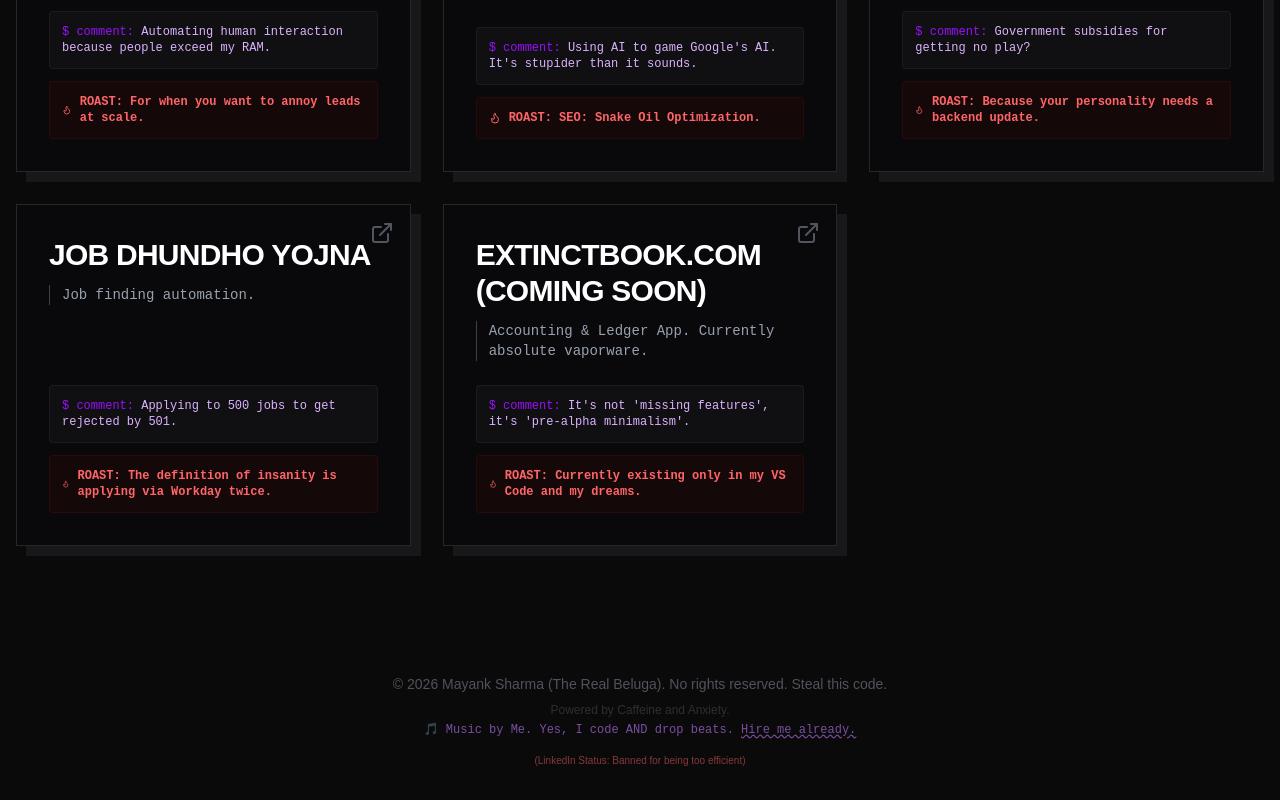
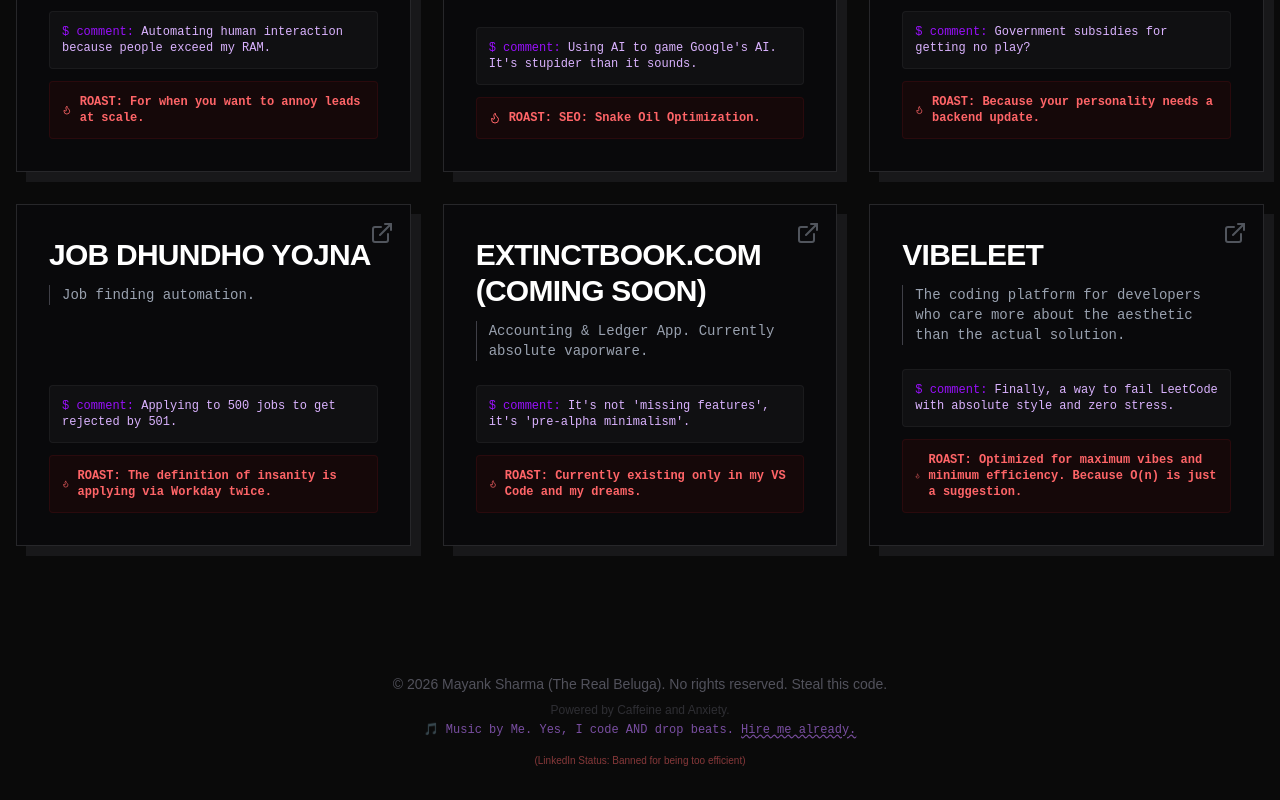
Before and after one commit to NapsterMayank/myPortfolio, a Next.js app: page / in a window 1280 px wide. Shown: the part 1743-2543 px from the top of the page. Built offline with nearby package versions, Linux system fonts and the light colour scheme.

Commit message:
vibeleet project

```diff
--- a/src/components/Projects.tsx
+++ b/src/components/Projects.tsx
@@ -67,6 +67,13 @@ const projects: Project[] = [
     description: "Accounting & Ledger App. Currently absolute vaporware.",
     sarcasticComment: "It's not 'missing features', it's 'pre-alpha minimalism'.",
     roast: "Currently existing only in my VS Code and my dreams."
+  },
+  {
+    title: "VibeLeet",
+    url: "https://vibeleet.xyz",
+    description: "The coding platform for developers who care more about the aesthetic than the actual solution.",
+    sarcasticComment: "Finally, a way to fail LeetCode with absolute style and zero stress.",
+    roast: "Optimized for maximum vibes and minimum efficiency. Because O(n) is just a suggestion."
   }
 ];
 
--- /dev/null
+++ b/src/components/bento/VibeLeetCard.tsx
@@ -0,0 +1,42 @@
+"use client";
+
+import { motion } from "framer-motion";
+import { Terminal, Code, ExternalLink } from "lucide-react";
+
+export function VibeLeetCard() {
+  return (
+    <div
+      onClick={() => window.open('https://vibeleet.xyz', '_blank')}
+      className="relative h-full flex flex-col justify-between p-4 bg-zinc-950 border border-zinc-800 hover:border-purple-500 transition-all group cursor-pointer overflow-hidden"
+    >
+      <div className="flex justify-between items-start z-10">
+        <div className="p-2 bg-purple-500/10 rounded-lg border border-purple-500/20">
+          <Terminal className="w-5 h-5 text-purple-400" />
+        </div>
+        <div className="flex gap-1 items-center">
+          <Code className="w-3 h-3 text-zinc-500 animate-pulse" />
+          <div className="w-1 h-3 bg-purple-500 rounded-full" />
+        </div>
+      </div>
+
+      <div className="z-10 mt-4">
+        <h3 className="text-2xl font-black text-white uppercase tracking-tighter group-hover:text-purple-400 transition-colors">
+          VibeLeet
+        </h3>
+        <p className="text-[10px] text-zinc-500 font-mono mt-1">
+          leetcode.vibe // status: purely_aesthetic
+        </p>
+      </div>
+
+      <div className="z-10 mt-auto flex justify-between items-end">
+        <div className="text-[10px] text-zinc-400 font-mono italic">
+          "Don't optimize your code, optimize your setup."
+        </div>
+        <ExternalLink className="w-4 h-4 text-zinc-700 group-hover:text-white transition-colors" />
+      </div>
+
+      {/* Decorative pulse background */}
+      <div className="absolute top-1/2 left-1/2 -translate-x-1/2 -translate-y-1/2 w-32 h-32 bg-purple-600/5 rounded-full blur-3xl group-hover:bg-purple-600/10 transition-colors pointer-events-none" />
+    </div>
+  );
+}
```
